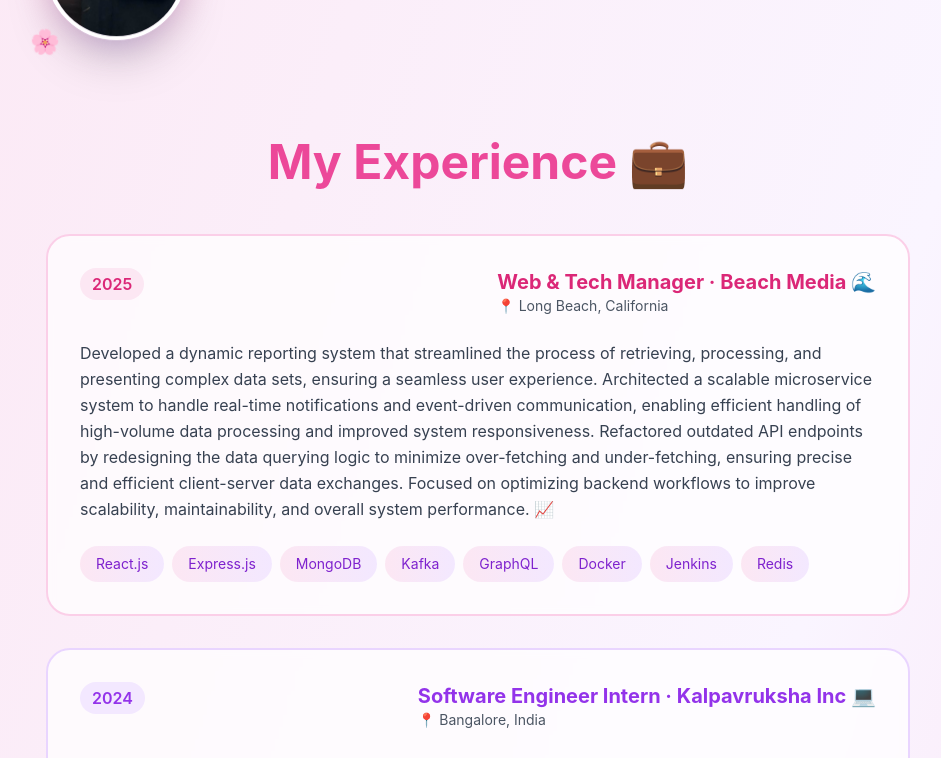
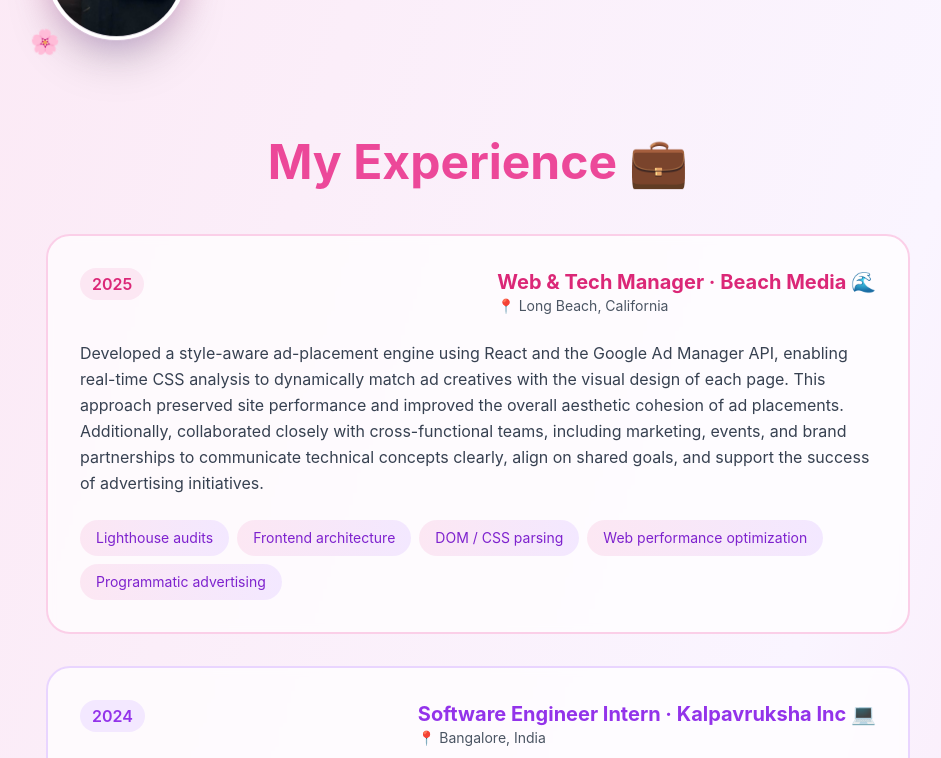
Before and after one commit to Dakshaarvind/my-portfolio, a React (Create React App) app: page / in a window 1280 px wide. Shown: the part 390-1148 px from the top of the page, without its empty margins (162-1103 px from the left). Built offline with nearby package versions, Linux system fonts and the light colour scheme.

Commit message:
keywords

```diff
--- a/src/App.js
+++ b/src/App.js
@@ -214,10 +214,10 @@
                   </div>
                 </div>
                 <p className="text-gray-700 mb-6 leading-relaxed">
-                  Developed a dynamic reporting system that streamlined the process of retrieving, processing, and presenting complex data sets, ensuring a seamless user experience. Architected a scalable microservice system to handle real-time notifications and event-driven communication, enabling efficient handling of high-volume data processing and improved system responsiveness. Refactored outdated API endpoints by redesigning the data querying logic to minimize over-fetching and under-fetching, ensuring precise and efficient client-server data exchanges. Focused on optimizing backend workflows to improve scalability, maintainability, and overall system performance. 📈
+                  Developed a style-aware ad-placement engine using React and the Google Ad Manager API, enabling real-time CSS analysis to dynamically match ad creatives with the visual design of each page. This approach preserved site performance and improved the overall aesthetic cohesion of ad placements. Additionally, collaborated closely with cross-functional teams, including marketing, events, and brand partnerships to communicate technical concepts clearly, align on shared goals, and support the success of advertising initiatives.
                 </p>
                 <div className="flex flex-wrap gap-2">
-                  {['React.js', 'Express.js', 'MongoDB', 'Kafka', 'GraphQL', 'Docker', 'Jenkins', 'Redis'].map((tech) => (
+                  {['Lighthouse audits', 'Frontend architecture', 'DOM / CSS parsing', 'Web performance optimization', 'Programmatic advertising'].map((tech) => (
                     <span
                       key={tech}
                       className="px-4 py-2 bg-gradient-to-r from-pink-100 to-purple-100 text-purple-700 text-sm rounded-full hover:shadow-md transition-all duration-300 hover-bounce"
```
